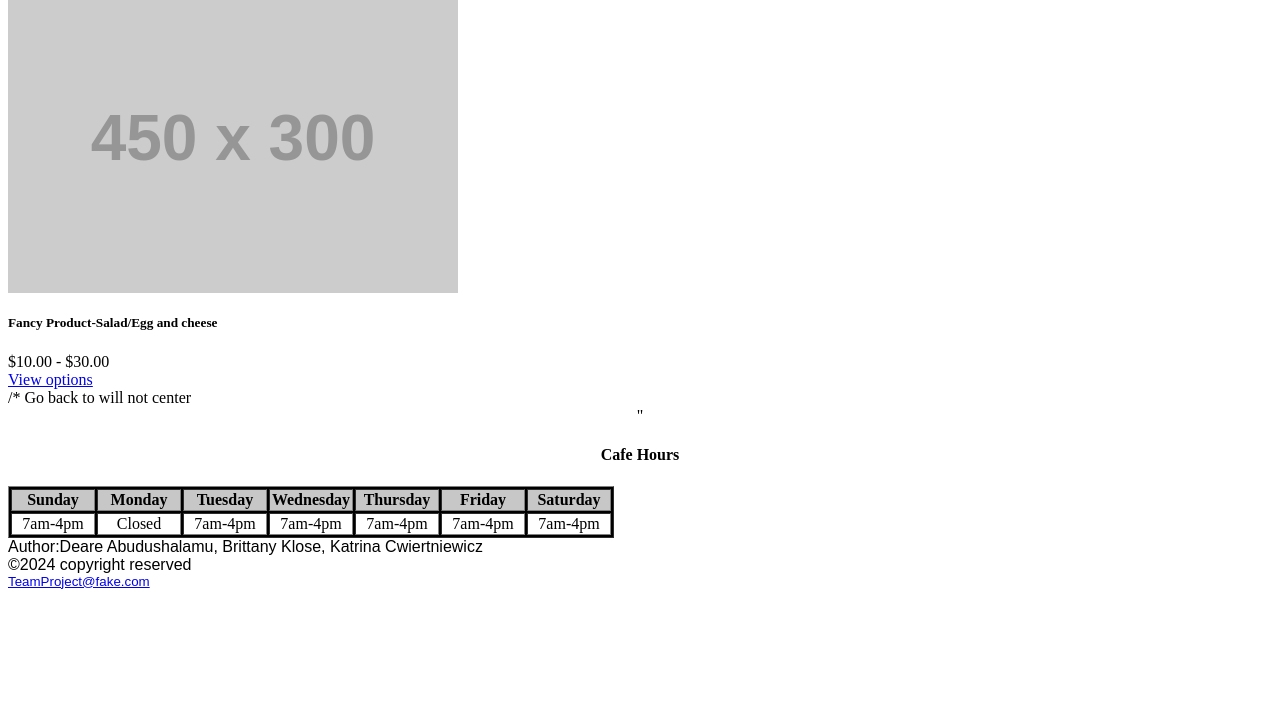
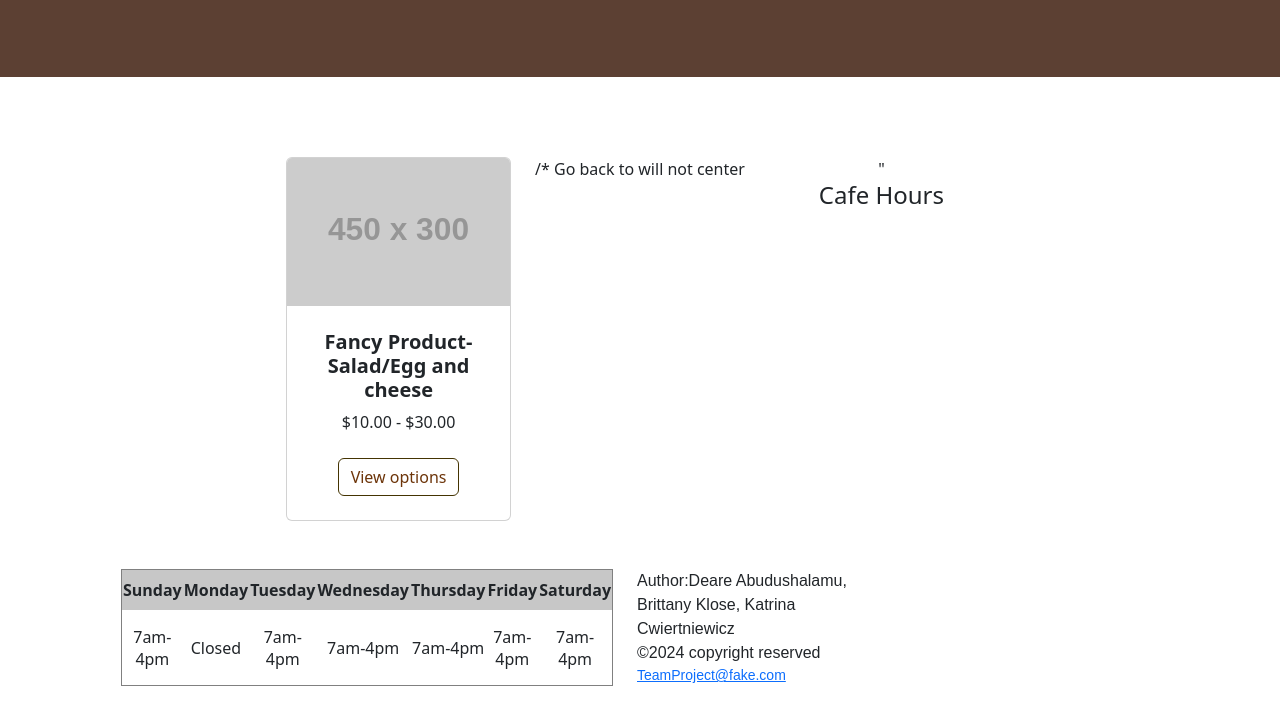
Before and after one commit to britt-klose/DBFinalProject, a website: page DBFinalProject/hot_drinks.html in a window 1280 px wide. Shown: the part 270-988 px from the top of the page. Before the commit the page ends 867 px from the top, so only its background shows below. Drawn offline with Linux system fonts and the light colour scheme; placeholder pictures from the web are drawn by us.

Commit message:
Update hot_drinks.html

```diff
--- a/DBFinalProject/hot_drinks.html
+++ b/DBFinalProject/hot_drinks.html
@@ -6,7 +6,7 @@
     <meta name="description" content="Enjoy Our Delicious Coffee and Pastries at Cafe Java!" />
     <meta name="Deare Abudushalamu, Brittany Klose, Katrina Cwiertniewicz," content="Cafe La Java" />
     <title>Cafe La Java</title>
-    <link rel="stylesheet" href="style.css"><!-- connected with style.css -->
+    <link rel="stylesheet" href="DBFinalProject/styles.css"><!-- connected with style.css -->
 
 </head>
 <body>
```
